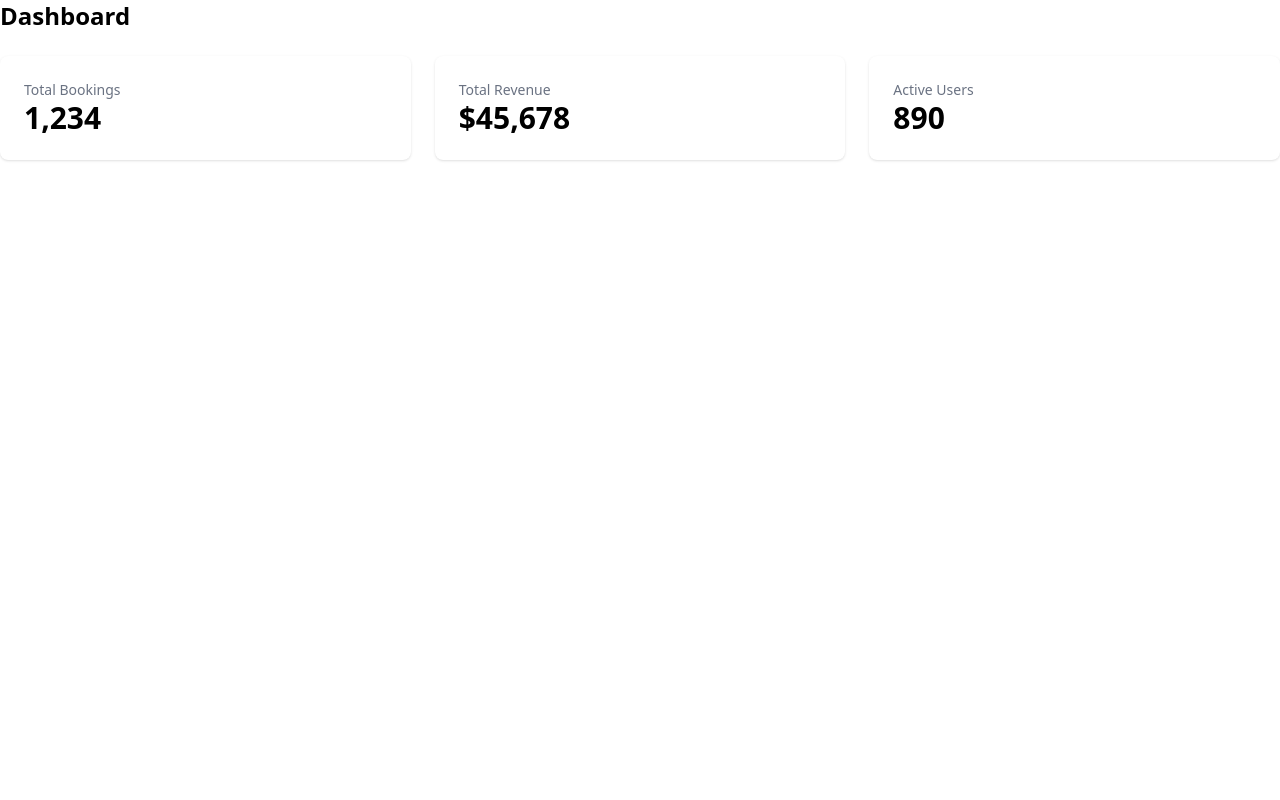
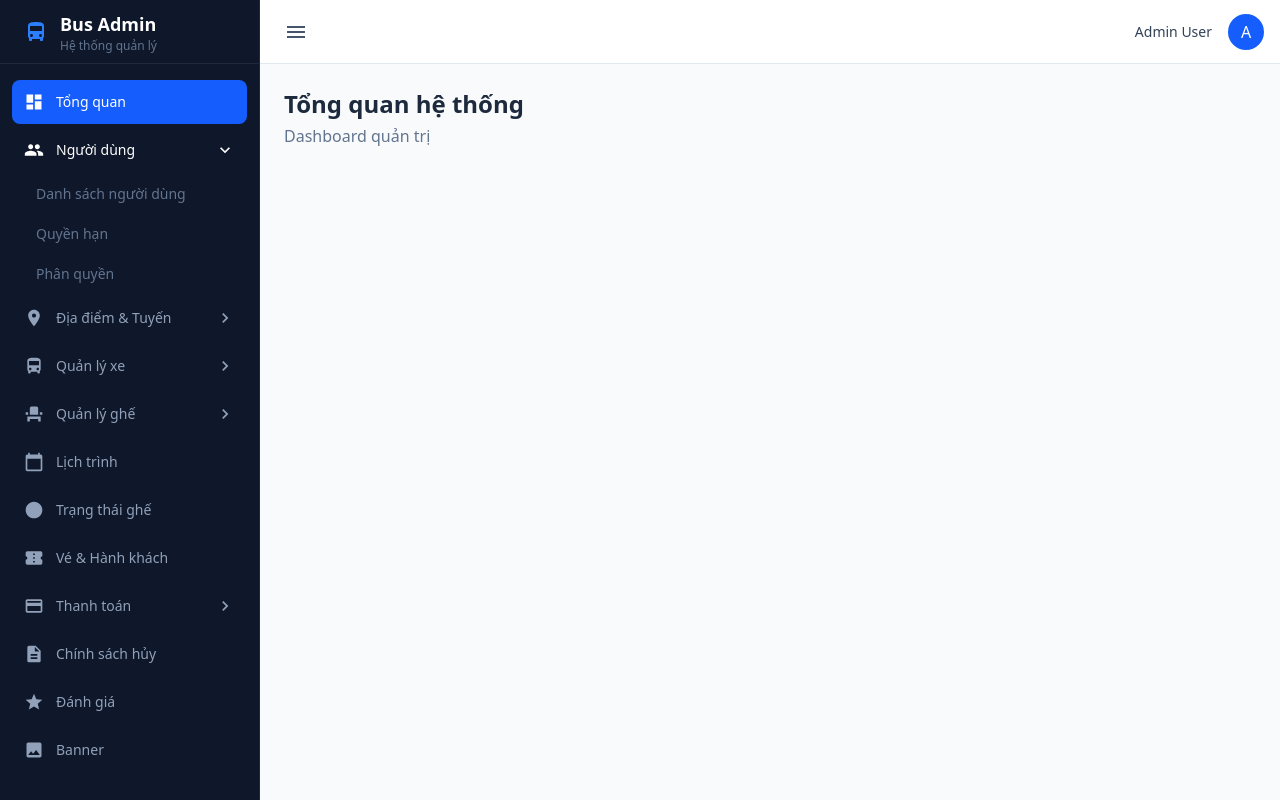
Before and after one commit to NgueyenQuangHoang/Bus-Ticket-Booking-System, a React (Vite) app in the folder client/: page /admin/dashboard in a window 1280 px wide. Built offline with nearby package versions, Linux system fonts and the light colour scheme.

Commit message:
Layout trang admin và dashbord admin

```diff
--- a/client/src/components/admin/Header/AdminHeader.tsx
+++ b/client/src/components/admin/Header/AdminHeader.tsx
@@ -0,0 +1,28 @@
+import { Menu } from '@mui/icons-material';
+
+interface AdminHeaderProps {
+  onToggleSidebar: () => void;
+}
+
+const AdminHeader = ({ onToggleSidebar }: AdminHeaderProps) => {
+  return (
+    <header className="h-16 bg-white border-b border-slate-200 flex items-center justify-between px-4 sticky top-0 z-40">
+      <div className="flex items-center gap-4">
+        <button onClick={onToggleSidebar} className="p-2 hover:bg-slate-100 rounded-lg text-slate-600 transition-colors cursor-pointer">
+          <Menu sx={{ fontSize: 24 }} />
+        </button>
+      </div>
+
+      <div className="flex items-center gap-4">
+        <div className="text-right hidden sm:block">
+          <p className="text-sm font-medium text-slate-700">Admin User</p>
+        </div>
+        <div className="h-9 w-9 rounded-full bg-blue-600 flex items-center justify-center text-white font-medium">
+          A
+        </div>
+      </div>
+    </header>
+  );
+};
+
+export default AdminHeader;
--- a/client/src/components/admin/Sidebar/Sidebar.tsx
+++ b/client/src/components/admin/Sidebar/Sidebar.tsx
@@ -0,0 +1,133 @@
+import { useState } from 'react';
+import {
+  Dashboard,
+  People,
+  LocationOn,
+  DirectionsBus,
+  EventSeat,
+  CalendarToday,
+  ConfirmationNumber,
+  CreditCard,
+  Description,
+  Star,
+  Image,
+  Circle
+} from '@mui/icons-material';
+import SidebarItem from './SidebarItem';
+
+interface SidebarProps {
+  isOpen: boolean;
+}
+
+const Sidebar = ({ isOpen }: SidebarProps) => {
+  const [openMenus, setOpenMenus] = useState<Record<string, boolean>>({
+    'users': true, // Default open for demo, matching image slightly
+    'locations': false,
+    'bus': false,
+    'seats': false,
+    'tickets': false,
+    'payment': false
+  });
+
+  const toggleMenu = (key: string) => {
+    setOpenMenus(prev => ({ ...prev, [key]: !prev[key] }));
+  };
+
+  return (
+    <div className={`w-[260px] h-screen bg-[#0f172a] flex flex-col fixed left-0 top-0 z-50 border-r border-slate-800 transition-transform duration-300 ease-in-out ${isOpen ? 'translate-x-0' : '-translate-x-full'}`}>
+      {/* Logo */}
+      <div className="h-16 flex items-center px-6 border-b border-slate-800 shrink-0">
+        <div className="flex items-center gap-3">
+             <DirectionsBus className="text-blue-500" sx={{ fontSize: 24 }} />
+             <div>
+                <h1 className="text-white font-bold text-lg">Bus Admin</h1>
+                <p className="text-slate-500 text-xs">Hệ thống quản lý</p>
+             </div>
+        </div>
+      </div>
+
+      {/* Menu */}
+      <div className="flex-1 py-4 overflow-y-auto custom-scrollbar">
+        <SidebarItem
+            icon={Dashboard}
+            label="Tổng quan"
+            to="/admin/dashboard"
+        />
+
+        <SidebarItem
+          icon={People}
+          label="Người dùng"
+          isOpen={openMenus['users']}
+          onToggle={() => toggleMenu('users')}
+          subItems={[
+            { label: 'Danh sách người dùng', to: '/admin/users' },
+            { label: 'Quyền hạn', to: '/admin/roles' },
+            { label: 'Phân quyền', to: '/admin/permissions' },
+          ]}
+        />
+
+        <SidebarItem
+          icon={LocationOn}
+          label="Địa điểm & Tuyến"
+          isOpen={openMenus['locations']}
+          onToggle={() => toggleMenu('locations')}
+          subItems={[
+            { label: 'Thành phố', to: '/admin/cities' },
+            { label: 'Bến xe', to: '/admin/stations' },
+            { label: 'Tuyến đường', to: '/admin/routes' },
+          ]}
+        />
+
+        <SidebarItem
+          icon={DirectionsBus}
+          label="Quản lý xe"
+          isOpen={openMenus['bus']}
+          onToggle={() => toggleMenu('bus')}
+          subItems={[
+            { label: 'Nhà xe', to: '/admin/bus-companies' },
+            { label: 'Danh sách xe', to: '/admin/buses' },
+            { label: 'Hình ảnh xe', to: '/admin/bus-images' },
+          ]}
+        />
+
+         <SidebarItem
+          icon={EventSeat}
+          label="Quản lý ghế"
+          isOpen={openMenus['seats']}
+          onToggle={() => toggleMenu('seats')}
+          subItems={[
+            { label: 'Loại ghế', to: '/admin/seat-types' },
+            { label: 'Sơ đồ ghế', to: '/admin/seat-maps' },
+          ]}
+        />
+
+        <SidebarItem icon={CalendarToday} label="Lịch trình" to="/admin/schedules" />
+
+        <SidebarItem icon={Circle} label="Trạng thái ghế" to="/admin/seat-status" />
+        {/* Using Circle as placeholder for Seat Status icon if specific one not clear */}
+
+        <SidebarItem icon={ConfirmationNumber} label="Vé & Hành khách" to="/admin/tickets" />
+
+        <SidebarItem
+            icon={CreditCard}
+            label="Thanh toán"
+            isOpen={openMenus['payment']}
+            onToggle={() => toggleMenu('payment')}
+            subItems={[
+                { label: 'Cổng thanh toán', to: '/admin/payment-gateways' },
+                { label: 'Giao dịch', to: '/admin/transactions' },
+            ]}
+        />
+
+        <SidebarItem icon={Description} label="Chính sách hủy" to="/admin/cancellation-policies" />
+
+        <SidebarItem icon={Star} label="Đánh giá" to="/admin/reviews" />
+
+        <SidebarItem icon={Image} label="Banner" to="/admin/banners" />
+
+      </div>
+    </div>
+  );
+};
+
+export default Sidebar;
--- a/client/src/components/admin/Sidebar/SidebarItem.tsx
+++ b/client/src/components/admin/Sidebar/SidebarItem.tsx
@@ -0,0 +1,78 @@
+import React from 'react';
+import { NavLink, useLocation } from 'react-router-dom';
+import { KeyboardArrowDown, KeyboardArrowRight } from '@mui/icons-material';
+
+interface SidebarItemProps {
+  icon: React.ElementType;
+  label: string;
+  to?: string;
+  subItems?: { label: string; to: string }[];
+  isOpen?: boolean;
+  onToggle?: () => void;
+}
+
+const SidebarItem: React.FC<SidebarItemProps> = ({ icon: Icon, label, to, subItems, isOpen, onToggle }) => {
+  const location = useLocation();
+  const hasSubItems = subItems && subItems.length > 0;
+
+  // Check if any sub-item is active
+  const isSubItemActive = subItems?.some(item => location.pathname === item.to);
+  const isActive = to ? location.pathname === to : isSubItemActive;
+
+  return (
+    <div className="mb-1 px-3">
+      {hasSubItems ? (
+        <div
+          onClick={onToggle}
+          className={`
+            flex items-center justify-between p-3 rounded-lg cursor-pointer transition-colors
+            ${isActive || isOpen ? 'text-white' : 'text-slate-400 hover:text-white hover:bg-slate-800'}
+          `}
+        >
+          <div className="flex items-center gap-3">
+            <Icon sx={{ fontSize: 20 }} />
+            <span className="font-medium text-sm">{label}</span>
+          </div>
+          {isOpen ? <KeyboardArrowDown sx={{ fontSize: 20 }} /> : <KeyboardArrowRight sx={{ fontSize: 20 }} />}
+        </div>
+      ) : (
+        <NavLink
+          to={to!}
+          className={({ isActive }) => `
+            flex items-center gap-3 p-3 rounded-lg transition-colors
+            ${isActive ? 'bg-blue-600 text-white' : 'text-slate-400 hover:text-white hover:bg-slate-800'}
+          `}
+        >
+          <Icon sx={{ fontSize: 20 }} />
+          <span className="font-medium text-sm">{label}</span>
+        </NavLink>
+      )}
+
+      {/* Submenu with CSS Grid Transition */}
+      {hasSubItems && (
+        <div
+          className={`grid transition-[grid-template-rows] duration-200 ease-in-out ${isOpen ? 'grid-rows-[1fr]' : 'grid-rows-[0fr]'}`}
+        >
+            <div className="overflow-hidden">
+                <div className="mt-1 ml-4 space-y-1">
+                {subItems.map((item) => (
+                    <NavLink
+                    key={item.to}
+                    to={item.to}
+                    className={({ isActive }) => `
+                        flex items-center gap-3 p-2 rounded-lg text-sm transition-colors block
+                        ${isActive ? 'text-white' : 'text-slate-500 hover:text-white'}
+                    `}
+                    >
+                    <span>{item.label}</span>
+                    </NavLink>
+                ))}
+                </div>
+            </div>
+        </div>
+      )}
+    </div>
+  );
+};
+
+export default SidebarItem;
--- a/client/src/index.css
+++ b/client/src/index.css
@@ -44,3 +44,21 @@
   transform-origin: top;
   animation: dropdown-collapse 0.1s ease-out forwards;
 }
+
+/* Custom Scrollbar admin */
+.custom-scrollbar::-webkit-scrollbar {
+  width: 6px;
+}
+
+.custom-scrollbar::-webkit-scrollbar-track {
+  background: transparent;
+}
+
+.custom-scrollbar::-webkit-scrollbar-thumb {
+  background-color: rgba(255, 255, 255, 0.1);
+  border-radius: 20px;
+}
+
+.custom-scrollbar::-webkit-scrollbar-thumb:hover {
+  background-color: rgba(255, 255, 255, 0.2);
+}
--- a/client/src/layouts/AdminLayout.tsx
+++ b/client/src/layouts/AdminLayout.tsx
@@ -1,9 +1,26 @@
-
+import { useState } from 'react';
 import { Outlet } from 'react-router-dom';
+import Sidebar from '../components/admin/Sidebar/Sidebar';
+import AdminHeader from '../components/admin/Header/AdminHeader';
 
 const AdminLayout = () => {
+  const [isSidebarOpen, setIsSidebarOpen] = useState(true);
+
   return (
-    <Outlet />
+    <div className="flex h-screen bg-slate-50 overflow-hidden">
+      {/* Sidebar */}
+      <Sidebar isOpen={isSidebarOpen} />
+
+      {/* Main Content */}
+      <div className={`flex-1 flex flex-col transition-all duration-300 ease-in-out ${isSidebarOpen ? 'ml-[260px]' : 'ml-0'}`}>
+        <AdminHeader onToggleSidebar={() => setIsSidebarOpen(!isSidebarOpen)} />
+
+        {/* Page Content */}
+        <main className="flex-1 overflow-y-auto p-6">
+          <Outlet />
+        </main>
+      </div>
+    </div>
   );
 };
 
--- a/client/src/layouts/CustomerLayout.tsx
+++ b/client/src/layouts/CustomerLayout.tsx
@@ -1,6 +1,6 @@
 import { Outlet } from 'react-router-dom';
-import Header from '../components/user/Header/header';
-import Footer from '../components/user/Footer/footer';
+import Header from '../components/user/Header/Header';
+import Footer from '../components/user/Footer/Footer';
 
 const CustomerLayout = () => {
   return (
--- a/client/src/pages/admin/dashboard/DashboardPage.tsx
+++ b/client/src/pages/admin/dashboard/DashboardPage.tsx
@@ -1,21 +1,10 @@
+import React from 'react';
+
 const DashboardPage = () => {
     return (
         <div>
-            <h2 className="text-2xl font-bold mb-6">Dashboard</h2>
-            <div className="grid grid-cols-1 md:grid-cols-3 gap-6">
-                <div className="bg-white p-6 rounded-lg shadow-sm">
-                    <div className="text-gray-500 text-sm">Total Bookings</div>
-                    <div className="text-3xl font-bold">1,234</div>
-                </div>
-                <div className="bg-white p-6 rounded-lg shadow-sm">
-                    <div className="text-gray-500 text-sm">Total Revenue</div>
-                    <div className="text-3xl font-bold">$45,678</div>
-                </div>
-                <div className="bg-white p-6 rounded-lg shadow-sm">
-                    <div className="text-gray-500 text-sm">Active Users</div>
-                    <div className="text-3xl font-bold">890</div>
-                </div>
-            </div>
+            <h1 className="text-2xl font-bold text-slate-800">Tổng quan hệ thống</h1>
+            <p className="text-slate-500 mt-1">Dashboard quản trị</p>
         </div>
     );
 };
```
Also changed, not shown: 1 other file (tests, documents, lock files or other folders).
